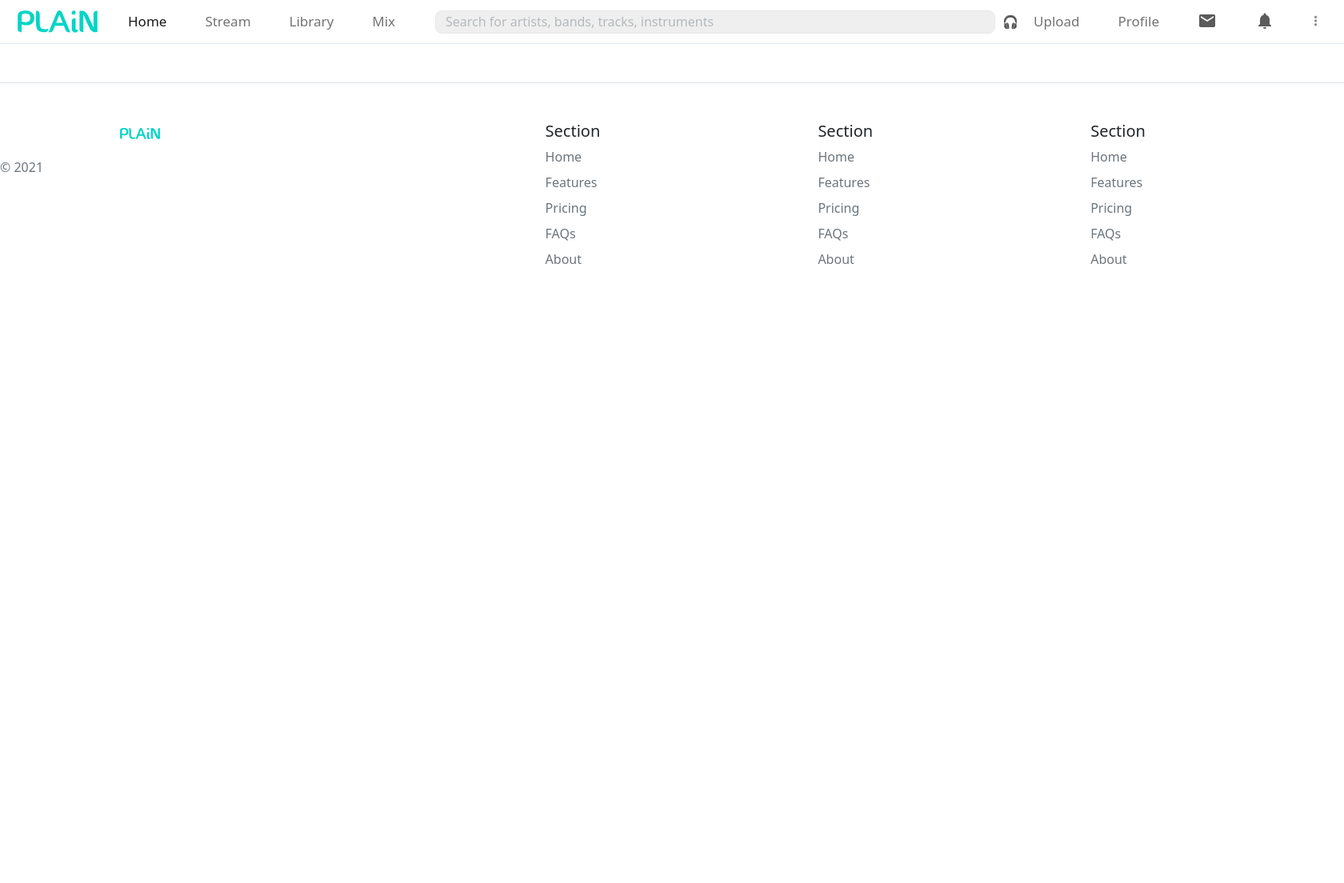
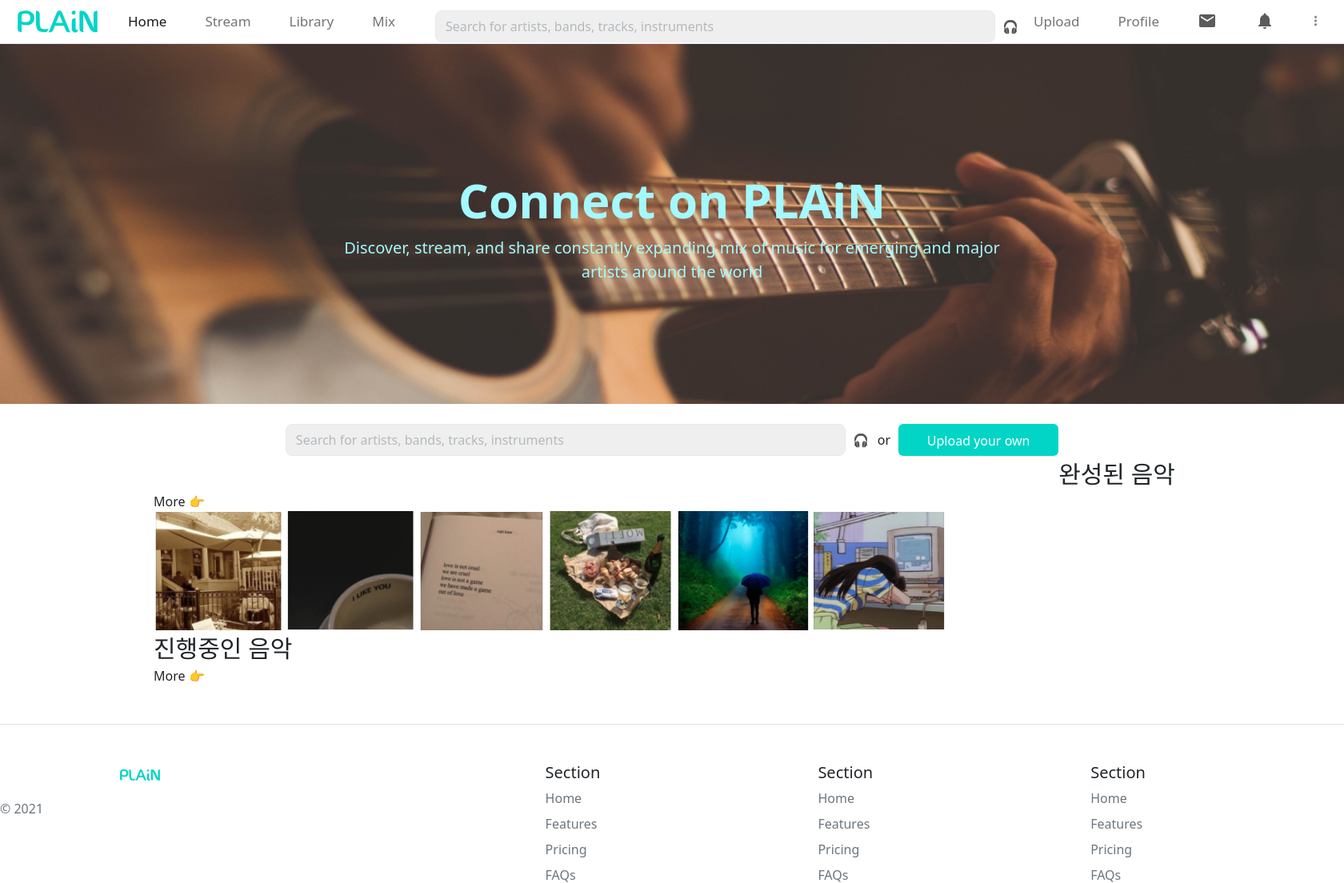
Before and after one commit to Ktaewon/PLAIN, a Django app: page /accounts/home/ in a window 1680 px wide. Shown: the top 1104 px of the page at 80% size. Before the commit the page ends 330 px from the top, so only its background shows below. Run offline with Django 3.2, Linux system fonts and the light colour scheme; some libraries are stand-ins or nearby versions.

Commit message:
mainpage

```diff
--- /dev/null
+++ b/Plain/accounts/static/css/home.css
@@ -0,0 +1,70 @@
+#banner_img {
+    width: 100%;
+    height: 450px;
+    /* z-index: -1; */
+}
+
+.banner {
+    position: relative;
+}
+
+.banner_text {
+    color: #A3F9FF;
+    position: absolute;
+    top: 50%;
+    /* margin: 0px auto; */
+    left: 50%;
+    text-align: center;
+    transform: translate( -50%, -50%);
+}
+
+.banner_title {
+    font-size: 60px;
+    font-weight: 600;
+}
+
+.banner_comment {
+    font-size: 20px;
+}
+
+.searchAndBtn {
+    width: fit-content;
+    height: fit-content;
+    margin: 0px auto;
+    margin-top: 25px;
+    line-height: 40px;
+}
+
+.searchBar {
+    float: left;
+}
+
+.form-control {
+    height: 40px;
+}
+
+.btn {
+    height: 40px;
+}
+
+.or {
+    margin-left: 10px;
+}
+
+.Title {
+    font-size: 30px;
+}
+
+.uploadBtnWrapper {
+    float: left;
+    margin-left: 10px;
+}
+
+.uploadBtn {
+    width: 200px;
+    border: none;
+    background-color: #02d5c6;
+    color: white;
+    height: 40px;
+    border-radius: 6px;
+}
--- a/Plain/accounts/templates/home.html
+++ b/Plain/accounts/templates/home.html
@@ -1,19 +1,39 @@
-{% extends "base.html" %}
-{% load static %}
-{% block title %}
-PLAiN - Make your own music
-{% endblock %}
+{% extends "base.html" %} {% load static %} {% block title %} PLAiN - Make your own music {% endblock %} {% block style %}
+<link rel="stylesheet" href="{% static 'css/home.css' %}" type="text/css"> {% endblock %} {% block out_container_content %}
+<div class="banner">
+    <div class="banner_text">
+        <div class="banner_title">Connect on PLAiN</div>
+        <div class="banner_comment">Discover, stream, and share constantly expanding mix of music for emerging and major artists around the world</div>
+    </div>
+    <img src="{% static 'img/homeImage.png' %}" id="banner_img">
+</div>
+{% endblock %} {% block in_container_content %}
+<div class="bodyClass">
+    <div class="searchAndBtn">
+        <div class="searchBar">
+            <form class="d-flex">
+                <input class="form-control me-2" type="search" placeholder="Search for artists, bands, tracks, instruments" aria-label="Search">
+                <button class="btn" type="submit">🎧</button>
+                <div class="or"> or </div>
+            </form>
+        </div>
+        <div class="uploadBtnWrapper">
+            <button class="uploadBtn">Upload your own</button>
+        </div>
+        <br>
+    </div>
+    <div class="ContentWrapper">
+        <div class="completeTitle Title">완성된 음악</div>
+        <div class="moreBtn">More 👉</div>
+        <img src="{% static 'img/1.png' %}">
+        <img src="{% static 'img/2.png' %}">
+        <img src="{% static 'img/3.png' %}">
+        <img src="{% static 'img/4.png' %}">
+        <img src="{% static 'img/5.png' %}">
+        <img src="{% static 'img/6.png' %}">
+        <div class="processTitle Title">진행중인 음악</div>
+        <div class="moreBtn">More 👉</div>
+    </div>
+</div>
 
-{% block style %}
-{% endblock %}
-
-{% block out_container_content %}
-{% endblock %}
-
-{% block in_container_content %}
-
-
-{% endblock %}
-
-{% block script %}
-{% endblock %}
+{% endblock %} {% block script %} {% endblock %}
```
Also changed, not shown: Plain/accounts/static/img/1.png (added), Plain/accounts/static/img/2.png (added), Plain/accounts/static/img/3.png (added), Plain/accounts/static/img/4.png (added), Plain/accounts/static/img/5.png (added), Plain/accounts/static/img/6.png (added), Plain/accounts/static/img/homeImage.png (added).
